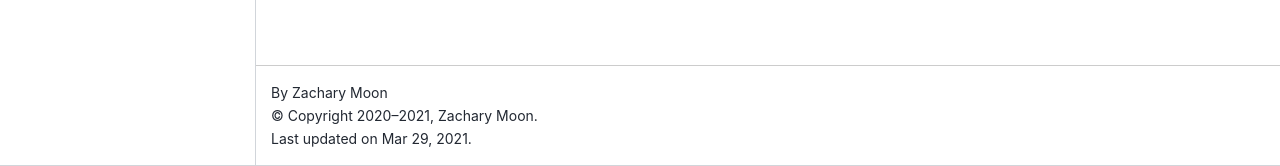
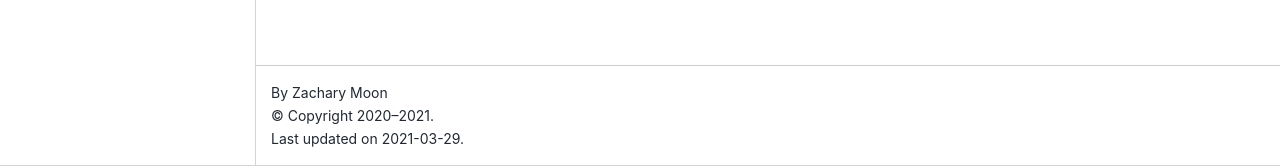
Before and after one commit to zmoon/crt1d, a Sphinx documentation site: the page built from docs/index.rst, in a window 1280 px wide. Shown: the part 734-900 px from the top of the page. Built offline with Sphinx 7.4.7 and the Sphinx Book theme 1.1.4, drawn with Linux system fonts in a browser that asks for light colours; pages that are not in the unit, such as notebooks, are missing from menus; the version number could not be read and is left out.

Commit message:
Change last-updated format
+ remove name from copyright since it is already shown in footer

```diff
--- a/docs/conf.py
+++ b/docs/conf.py
@@ -12,7 +12,7 @@ import crt1d
 # -- Project information -----------------------------------------------------
 
 project = "crt1d"
-copyright = f"2020\u2013{datetime.datetime.now().year}, Zachary Moon"
+copyright = f"2020\u2013{datetime.datetime.now().year}"
 author = "Zachary Moon"
 
 # Get version from metadata
@@ -87,7 +87,7 @@ exclude_patterns = ["_build", "conf.py", "Thumbs.db", ".DS_Store", "../crt1d/*"]
 html_theme = "sphinx_book_theme"
 
 html_title = "crt1d"  # shown in top left, overriding "{project} {release} documentation"
-html_last_updated_fmt = ""
+html_last_updated_fmt = "%Y-%m-%d"
 
 # Add any paths that contain custom static files (such as style sheets) here,
 # relative to this directory. They are copied after the builtin static files,
```
